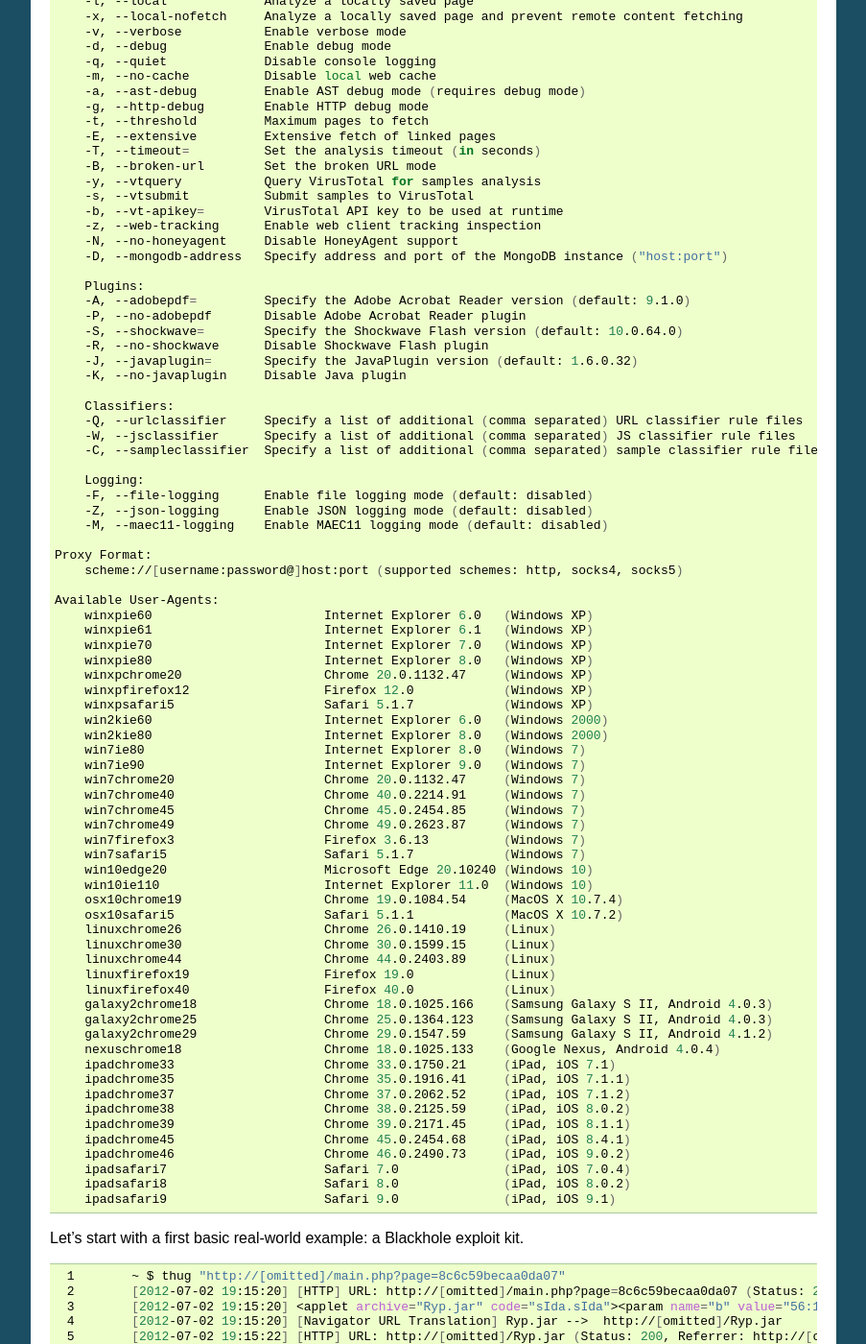
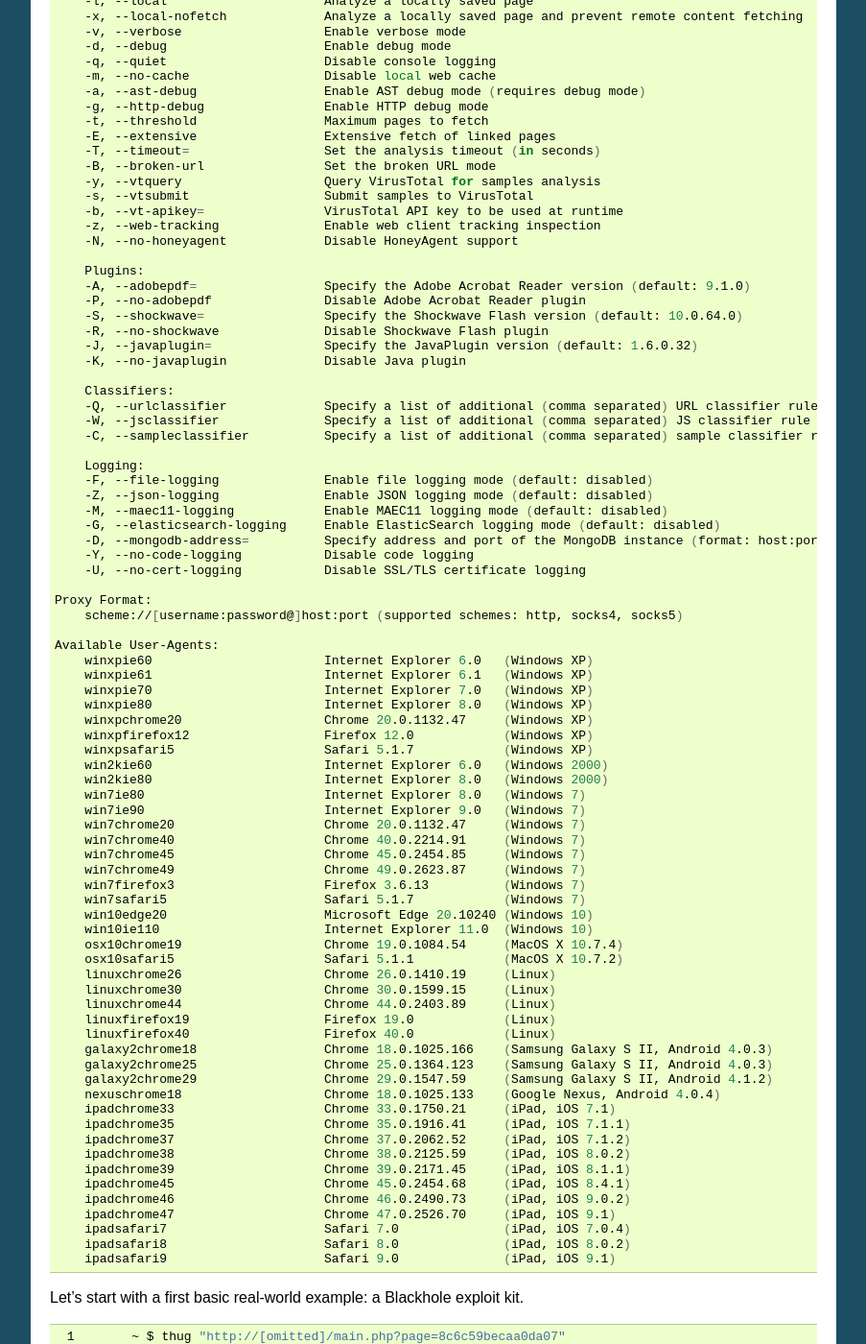
Before and after one commit to buffer/thug, a Sphinx documentation site: the page built from doc/source/usage.rst, in a window 1280 px wide and 1400 px high, scrolled down 478 px. Shown: the whole window at 96% size, without its empty margins (198-1101 px from the left). Built offline with Sphinx 7.4.7, drawn with Linux system fonts in a browser that asks for light colours; pages that are not in the unit, such as notebooks, are missing from menus.

Commit message:
Updated documentation

```diff
--- a/doc/source/usage.rst
+++ b/doc/source/usage.rst
@@ -23,51 +23,54 @@
         thug [ options ] url
 
     Options:
-        -h, --help              Display this help information
-        -V, --version           Display Thug version
-        -u, --useragent=        Select a user agent (see below for values, default: winxpie60)
-        -e, --events=           Enable comma-separated specified DOM events handling
-        -w, --delay=            Set a maximum setTimeout/setInterval delay value (in milliseconds)
-        -n, --logdir=           Set the log output directory
-        -o, --output=           Log to a specified file
-        -r, --referer=          Specify a referer
-        -p, --proxy=            Specify a proxy (see below for format and supported schemes)
-        -l, --local             Analyze a locally saved page
-        -x, --local-nofetch     Analyze a locally saved page and prevent remote content fetching
-        -v, --verbose           Enable verbose mode
-        -d, --debug             Enable debug mode
-        -q, --quiet             Disable console logging
-        -m, --no-cache          Disable local web cache
-        -a, --ast-debug         Enable AST debug mode (requires debug mode)
-        -g, --http-debug        Enable HTTP debug mode
-        -t, --threshold         Maximum pages to fetch
-        -E, --extensive         Extensive fetch of linked pages
-        -T, --timeout=          Set the analysis timeout (in seconds)
-        -B, --broken-url        Set the broken URL mode
-        -y, --vtquery           Query VirusTotal for samples analysis
-        -s, --vtsubmit          Submit samples to VirusTotal
-        -b, --vt-apikey=        VirusTotal API key to be used at runtime
-        -z, --web-tracking      Enable web client tracking inspection
-        -N, --no-honeyagent     Disable HoneyAgent support
-        -D, --mongodb-address   Specify address and port of the MongoDB instance ("host:port")
+        -h, --help                      Display this help information
+        -V, --version                   Display Thug version
+        -u, --useragent=                Select a user agent (see below for values, default: winxpie60)
+        -e, --events=                   Enable comma-separated specified DOM events handling
+        -w, --delay=                    Set a maximum setTimeout/setInterval delay value (in milliseconds)
+        -n, --logdir=                   Set the log output directory
+        -o, --output=                   Log to a specified file
+        -r, --referer                   Specify a referer
+        -p, --proxy=                    Specify a proxy (see below for format and supported schemes)
+        -l, --local                     Analyze a locally saved page
+        -x, --local-nofetch             Analyze a locally saved page and prevent remote content fetching
+        -v, --verbose                   Enable verbose mode
+        -d, --debug                     Enable debug mode
+        -q, --quiet                     Disable console logging
+        -m, --no-cache                  Disable local web cache
+        -a, --ast-debug                 Enable AST debug mode (requires debug mode)
+        -g, --http-debug                Enable HTTP debug mode
+        -t, --threshold                 Maximum pages to fetch
+        -E, --extensive                 Extensive fetch of linked pages
+        -T, --timeout=                  Set the analysis timeout (in seconds)
+        -B, --broken-url                Set the broken URL mode
+        -y, --vtquery                   Query VirusTotal for samples analysis
+        -s, --vtsubmit                  Submit samples to VirusTotal
+        -b, --vt-apikey=                VirusTotal API key to be used at runtime
+        -z, --web-tracking              Enable web client tracking inspection
+        -N, --no-honeyagent             Disable HoneyAgent support
 
         Plugins:
-        -A, --adobepdf=         Specify the Adobe Acrobat Reader version (default: 9.1.0)
-        -P, --no-adobepdf       Disable Adobe Acrobat Reader plugin
-        -S, --shockwave=        Specify the Shockwave Flash version (default: 10.0.64.0)
-        -R, --no-shockwave      Disable Shockwave Flash plugin
-        -J, --javaplugin=       Specify the JavaPlugin version (default: 1.6.0.32)
-        -K, --no-javaplugin     Disable Java plugin
+        -A, --adobepdf=                 Specify the Adobe Acrobat Reader version (default: 9.1.0)
+        -P, --no-adobepdf               Disable Adobe Acrobat Reader plugin
+        -S, --shockwave=                Specify the Shockwave Flash version (default: 10.0.64.0)
+        -R, --no-shockwave              Disable Shockwave Flash plugin
+        -J, --javaplugin=               Specify the JavaPlugin version (default: 1.6.0.32)
+        -K, --no-javaplugin             Disable Java plugin
 
         Classifiers:
-        -Q, --urlclassifier     Specify a list of additional (comma separated) URL classifier rule files
-        -W, --jsclassifier      Specify a list of additional (comma separated) JS classifier rule files
-        -C, --sampleclassifier  Specify a list of additional (comma separated) sample classifier rule files
+        -Q, --urlclassifier             Specify a list of additional (comma separated) URL classifier rule files
+        -W, --jsclassifier              Specify a list of additional (comma separated) JS classifier rule files
+        -C, --sampleclassifier          Specify a list of additional (comma separated) sample classifier rule files
 
         Logging:
-        -F, --file-logging      Enable file logging mode (default: disabled)
-        -Z, --json-logging      Enable JSON logging mode (default: disabled)
-        -M, --maec11-logging    Enable MAEC11 logging mode (default: disabled)
+        -F, --file-logging              Enable file logging mode (default: disabled)
+        -Z, --json-logging              Enable JSON logging mode (default: disabled)
+        -M, --maec11-logging            Enable MAEC11 logging mode (default: disabled)
+        -G, --elasticsearch-logging     Enable ElasticSearch logging mode (default: disabled)
+        -D, --mongodb-address=          Specify address and port of the MongoDB instance (format: host:port)
+        -Y, --no-code-logging           Disable code logging
+        -U, --no-cert-logging           Disable SSL/TLS certificate logging
 
     Proxy Format:
         scheme://[username:password@]host:port (supported schemes: http, socks4, socks5)
@@ -90,8 +93,8 @@
         win7chrome49                    Chrome 49.0.2623.87     (Windows 7)
         win7firefox3                    Firefox 3.6.13          (Windows 7)
         win7safari5                     Safari 5.1.7            (Windows 7)
-        win10edge20			Microsoft Edge 20.10240	(Windows 10)
-        win10ie110			Internet Explorer 11.0	(Windows 10)
+        win10edge20                     Microsoft Edge 20.10240 (Windows 10)
+        win10ie110                      Internet Explorer 11.0  (Windows 10)
         osx10chrome19                   Chrome 19.0.1084.54     (MacOS X 10.7.4)
         osx10safari5                    Safari 5.1.1            (MacOS X 10.7.2)
         linuxchrome26                   Chrome 26.0.1410.19     (Linux)
@@ -110,6 +113,7 @@
         ipadchrome39                    Chrome 39.0.2171.45     (iPad, iOS 8.1.1)
         ipadchrome45                    Chrome 45.0.2454.68     (iPad, iOS 8.4.1)
         ipadchrome46                    Chrome 46.0.2490.73     (iPad, iOS 9.0.2)
+        ipadchrome47                    Chrome 47.0.2526.70     (iPad, iOS 9.1)
         ipadsafari7                     Safari 7.0              (iPad, iOS 7.0.4)
         ipadsafari8                     Safari 8.0              (iPad, iOS 8.0.2)
         ipadsafari9                     Safari 9.0              (iPad, iOS 9.1)
```
Also changed, not shown: doc/source/api.rst (+21 -15 lines).
